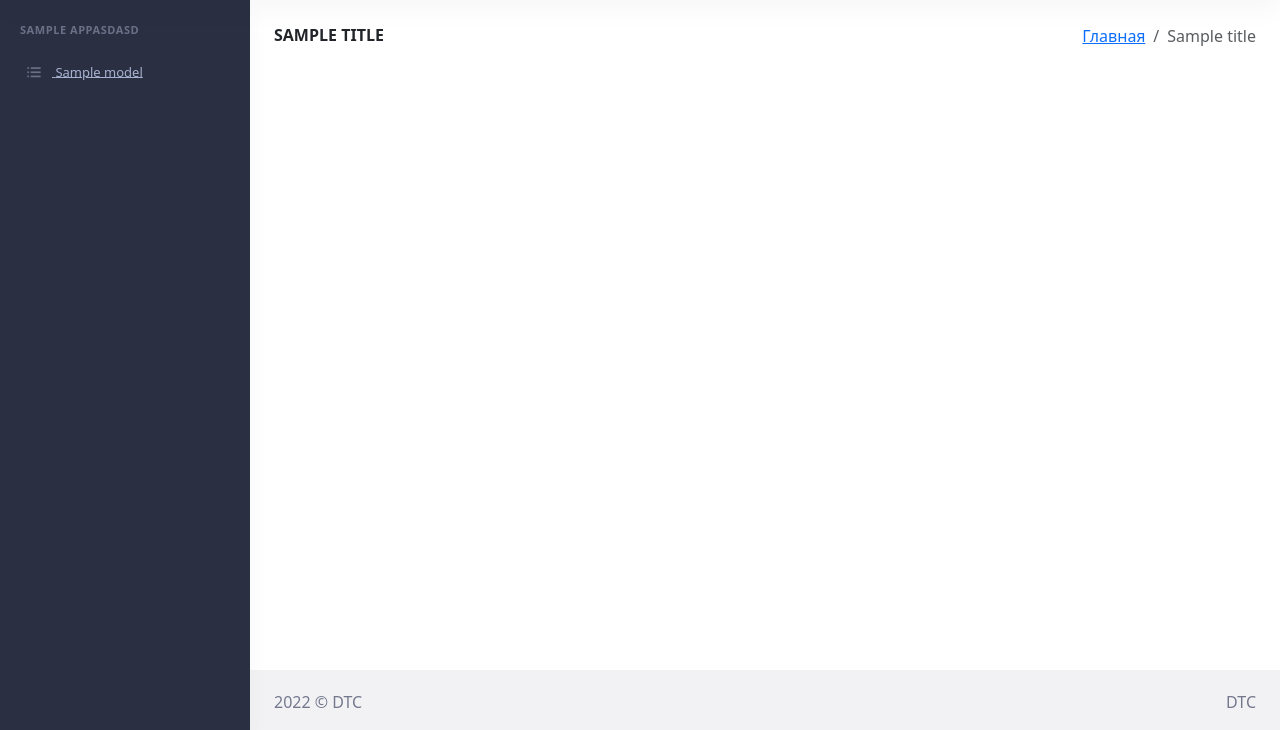
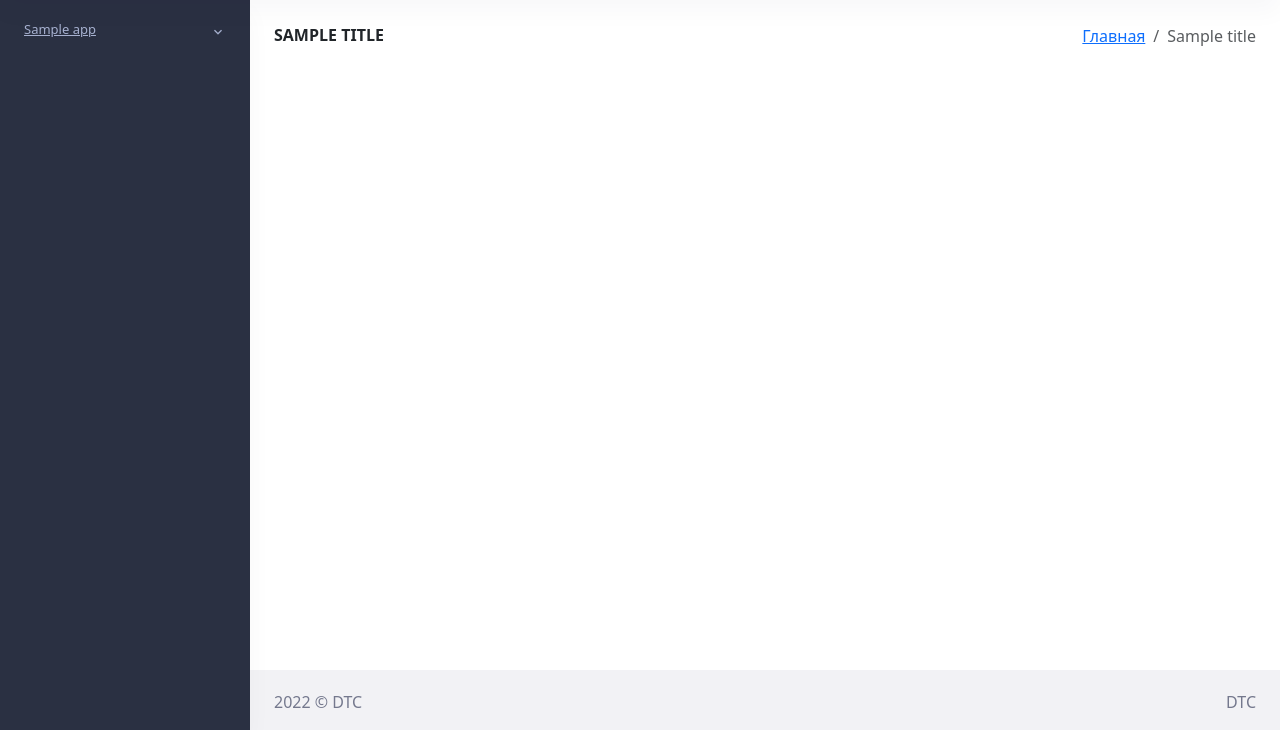
Before and after one commit to Anttek-io/django-telegram-constructor, a Django app: template templates/partials/base.html in a window 1280 px wide. Shown: the part 70-800 px from the top of the page. Run offline with Django 3.2, Linux system fonts and the light colour scheme; the template is opened without the code that fills it: most values are stand-ins (such as "Sample title", 1, 10 or a date in 2020); some libraries are stand-ins or nearby versions.

Commit message:
Initial commit

```diff
--- a/administration/views.py
+++ b/administration/views.py
@@ -14,7 +14,6 @@ def index_view(request):
     for model, model_admin in site._registry.items():
         app_label = model._meta.app_label
         has_module_perms = user.has_module_perms(app_label)
-
         if has_module_perms:
             perms = model_admin.get_model_perms(request)
 
@@ -28,12 +27,11 @@ def index_view(request):
                     app_dict[app_label]['models'].append(model_dict)
                 else:
                     app_dict[app_label] = {
-                        'name': app_label.title(),
+                        'name': capfirst(model._meta.verbose_name_plural),
                         'app_url': app_label + '/',
                         'has_module_perms': has_module_perms,
                         'models': [model_dict],
                     }
 
-    # app_list.sort(lambda x, y: cmp(x['name'], y['name']))
     app_list = app_dict.values()
     return render(request, 'administration/index.html', context={'app_list': app_list})
--- a/templates/partials/app_list.html
+++ /dev/null
@@ -1,21 +0,0 @@
-{% load i18n %}
-
-{% if app_list %}
-    <ul class="metismenu list-unstyled" id="side-menu">
-  {% for app in app_list %}
-      <li class="menu-title">{{ app.app_label }}asdasd</li>
-    <div class="app-{{ app.app_label }} module{% if app.app_url in request.path %} current-app{% endif %}">
-        {% for model in app.models %}
-          <li>
-            <a href="{{ model.admin_url }}" class="waves-effect">
-                <i class="bx bx-list-ul"></i>
-                <span>{{ model.name }}</span>
-            </a>
-          </li>
-        {% endfor %}
-    </div>
-  {% endfor %}
-    </ul>
-{% else %}
-  <p>{% translate 'You don’t have permission to view or edit anything.' %}</p>
-{% endif %}
--- a/templates/partials/sidebar.html
+++ b/templates/partials/sidebar.html
@@ -1,15 +1,29 @@
+{% load i18n %}
+
 <div class="vertical-menu">
 
     <div data-simplebar class="h-100">
 
-        <!--- Sidemenu -->
         <div id="sidebar-menu">
-            <!-- Left Menu Start -->
             <ul class="metismenu list-unstyled" id="side-menu">
+                {% if app_list %}
+                    {% for app in app_list %}
+                    <li>
+                        <a href="javascript: void(0);" class="has-arrow waves-effect">
+                            <span key="t-{{ app.admin_url }}">{{ app.name }}</span>
+                        </a>
+                        <ul class="sub-menu" aria-expanded="false">
+                            {% for model in app.models %}
+                                <li><a href="{{ model.admin_url }}">{{ model.name }}</a></li>
+                            {% endfor %}
+                        </ul>
+                    </li>
+                    {% endfor %}
+                {% else %}
+                    <li>{% translate 'You don’t have permission to view or edit anything.' %}</li>
+                {% endif %}
+            </ul>
+        </div>
 
-            </ul>
-            {% include 'partials/app_list.html' with app_list=app_list show_changelinks=False %}
-        </div>
-        <!-- Sidebar -->
     </div>
 </div>
```
